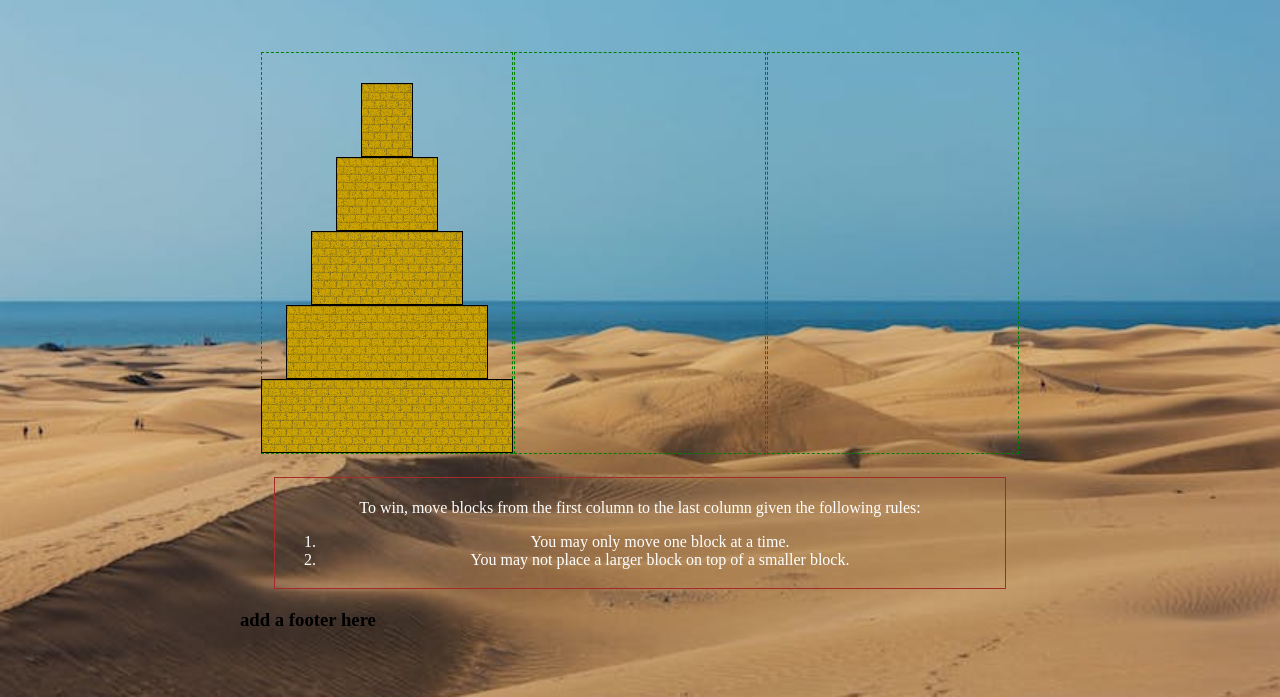
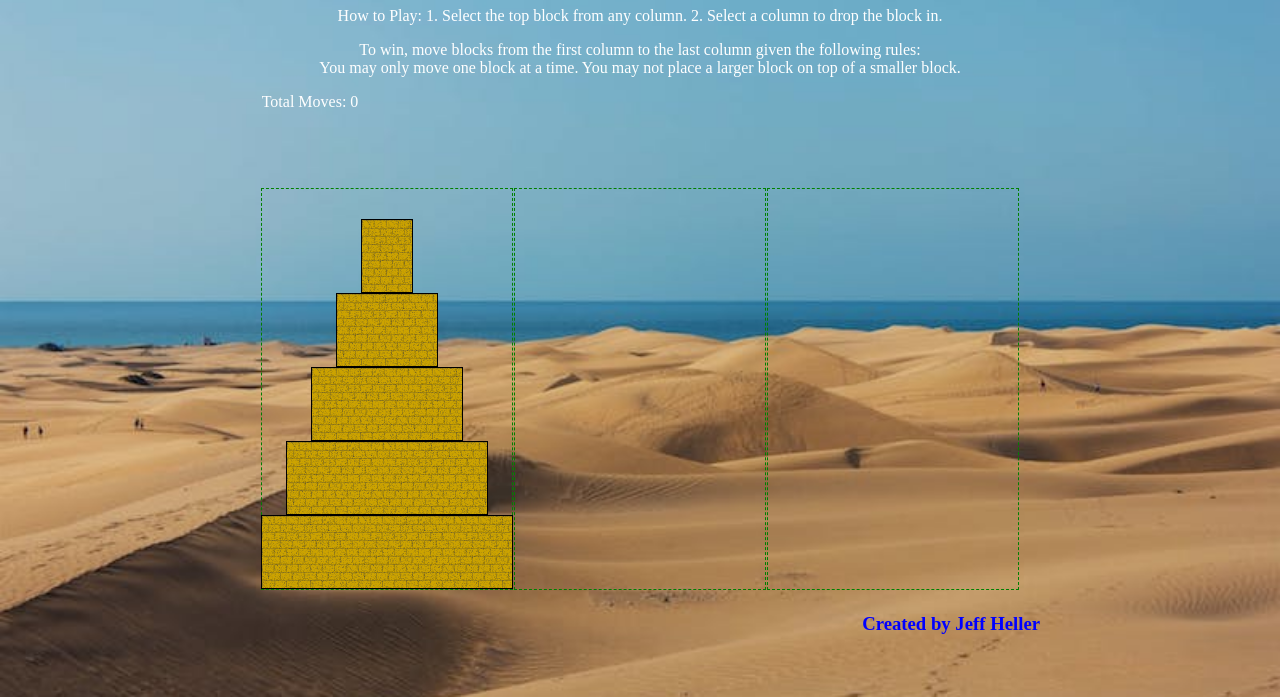
Before and after one commit to Jheller11/pyramids, a plain HTML site: page index.html in a window 1280 px wide. Shown: the part 103-800 px from the top of the page. Drawn offline with Linux system fonts and the light colour scheme.

Commit message:
switching to new branch

```diff
--- a/index.html
+++ b/index.html
@@ -10,6 +10,11 @@
 <body>
     <header>
         <h1>Move the Pyramid</h1>
+        <div class="instructions">
+            <p>How to Play: 1. Select the top block from any column. 2. Select a column to drop the block in.</p>
+            <p>To win, move blocks from the first column to the last column given the following rules:<br>
+            You may only move one block at a time. You may not place a larger block on top of a smaller block.</p>
+        </div>
         <div class="counter"></div>
     </header>
     <main>
@@ -18,16 +23,10 @@
             <div class="column" id="columntwo"></div>
             <div class="column" id="columnthree"></div>
         </div>
-        <div class="instructions">
-            <p>To win, move blocks from the first column to the last column given the following rules:</p>
-            <ol>
-                <li>You may only move one block at a time.</li>
-                <li>You may not place a larger block on top of a smaller block.</li>
-            </ol>
-        </div>
+
     </main>
     <footer>
-        <h3>add a footer here</h3>
+        <h3>Created by Jeff Heller</h3>
     </footer>
 
 
--- a/style.css
+++ b/style.css
@@ -8,8 +8,9 @@ body {
 }
 
 header {
-    margin: 5px;
+    padding: 20px;
     text-align: center;
+    color: white
 }
 
 .counter {
@@ -34,16 +35,6 @@ header {
     align-items: center;
     justify-content: flex-end;
     border: 1px dashed green;
-}
-
-.instructions {
-    height: 100px;
-    width: 90%;
-    color: white;
-    text-align: center;
-    padding: 5px;
-    border: 1px solid brown;
-    margin: 20px auto;
 }
 
 .block {
@@ -76,3 +67,8 @@ header {
 .block5 {
     width: 250px;
 }
+
+footer {
+    color: blue;
+    text-align: right;
+}
```
